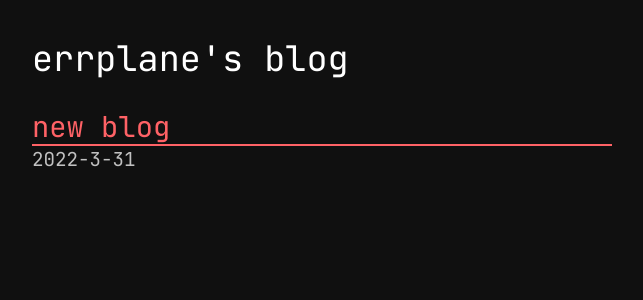
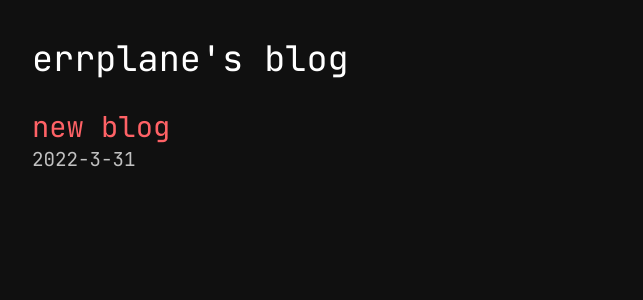
Before and after one commit to errplanedev/nextjs-site, a Next.js app: page / in a window 1280 px wide. In both pictures the pointer is over the link "new blog". Shown: the top 300 px of the page, without its empty margins (318-961 px from the left). Built offline with nearby package versions, Linux system fonts and the light colour scheme.

Commit message:
fix post title link thing

```diff
--- a/src/pages/index.tsx
+++ b/src/pages/index.tsx
@@ -25,7 +25,7 @@ export default function Home({ allPostsData }: any) {
         <br />
         {allPostsData.map(({ id, date, title }: any) => (
           <div key={id}>
-            <Link href={`/posts/${id}`}><h2>{title}</h2></Link>
+            <Link href={`/posts/${id}`} className="postTitle"><h2>{title}</h2></Link>
             <div className="date">{date}</div>
           </div>
         ))}
--- a/src/styles/globals.css
+++ b/src/styles/globals.css
@@ -57,3 +57,7 @@ blockquote {
 .date {
   color: #c1c1c1;
 }
+
+.postTitle:hover::after {
+  transform: scaleX(0) !important;
+}
```
Also changed, not shown: 1 other file (tests, documents, lock files or other folders).
